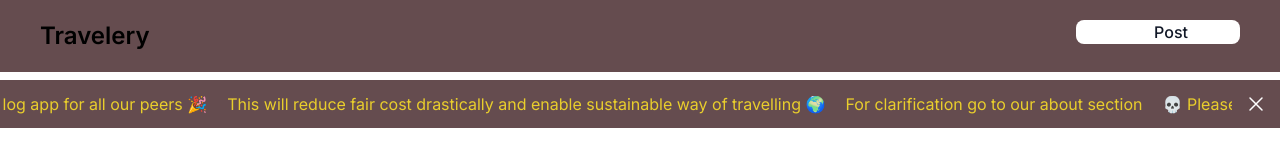
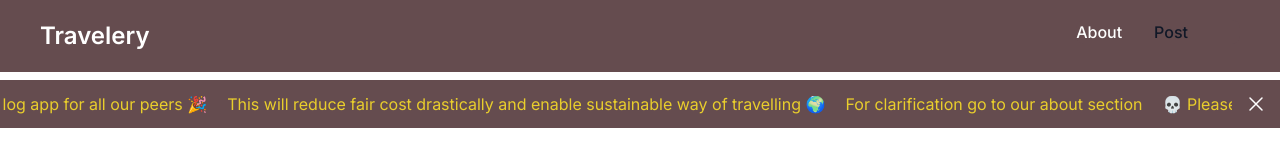
Before and after one commit to ManashAnand/Travelery, a Next.js app: page /login in a window 1280 px wide. Shown: the top 160 px of the page. Built offline with nearby package versions, Linux system fonts and the light colour scheme.

Commit message:
added some small changes

```diff
--- a/components/Navbar/Navbar.jsx
+++ b/components/Navbar/Navbar.jsx
@@ -23,18 +23,18 @@ const Navbar = () => {
   };
 
   return (
-    <nav className="bg-[#654C4F] border-gray-200 dark:bg-[#654C4F] flex justify-center items-center flex-col md:flex-row">
+    <nav className=" border-gray-200 bg-[#654C4F] flex justify-center items-center flex-col md:flex-row">
       <div className="flex py-5 justify-between items-center w-[90%]">
         <Link
           href={"/"}
-          className="self-center text-2xl md:ml-10 font-semibold whitespace-nowrap dark:text-white "
+          className="self-center text-2xl md:ml-10 font-semibold whitespace-nowrap text-white "
         >
           Travelery
         </Link>
         <button
           onClick={toggleNavbar}
           type="button"
-          className="inline-flex items-center p-2 w-10 h-10 justify-center text-sm text-gray-500 rounded-lg md:hidden hover:bg-gray-100 focus:outline-none focus:ring-2 focus:ring-gray-200 dark:text-gray-400 dark:hover:bg-[#654C4F] dark:focus:ring-gray-600"
+          className="inline-flex items-center p-2 w-10 h-10 justify-center text-sm  rounded-lg md:hidden focus:outline-none focus:ring-2  text-gray-400 hover:bg-[#654C4F] focus:ring-gray-600"
           aria-controls="navbar-default"
           aria-expanded={isNavbarOpen}
         >
@@ -62,11 +62,11 @@ const Navbar = () => {
         }`}
         id="navbar-default"
       >
-        <ul className="font-medium flex flex-col p-4 md:p-0 mt-4  rounded-lg bg-gray-50 md:flex-row md:space-x-8 rtl:space-x-reverse md:mt-0 md:border-0 md:bg-white dark:bg-[#654C4F] md:dark:bg-[#654C4F]  dark:border-gray-700 md:mr-10">
+        <ul className="font-medium flex flex-col p-4 md:p-0 mt-4  rounded-lg  md:flex-row md:space-x-8 rtl:space-x-reverse md:mt-0 md:border-0  bg-[#654C4F] md:bg-[#654C4F]  border-gray-700 md:mr-10">
           <li>
             <Link
               href="/About"
-              className="block py-2 px-3 text-white  rounded md:bg-transparent md:dark:hover:text-[#E9CE2C] dark:hover:bg-[#E9CE2C] md:p-0 dark:text-white md:dark:hover:bg-transparent"
+              className="block py-2 px-3 text-white  rounded md:bg-transparent md:hover:text-[#E9CE2C] hover:bg-[#E9CE2C] md:p-0 md:hover:bg-transparent"
               aria-current="page"
             >
               About
@@ -75,7 +75,7 @@ const Navbar = () => {
           {/* <li>
             <Link
               href="/map"
-              className="block py-2 px-3 text-gray-900 rounded hover:bg-gray-100 md:hover:bg-transparent md:border-0 md:hover:text-blue-700 md:p-0 dark:text-white md:dark:hover:text-[#E9CE2C] dark:hover:bg-[#E9CE2C] dark:hover:text-white md:dark:hover:bg-transparent"
+              className="block py-2 px-3 text-gray-900 rounded hover:bg-gray-100 md:hover:bg-transparent md:border-0 md:hover:text-blue-700 md:p-0 text-white md:hover:text-[#E9CE2C] hover:bg-[#E9CE2C] hover:text-white md:hover:bg-transparent"
             >
               Maps
             </Link>
@@ -83,7 +83,7 @@ const Navbar = () => {
           <li>
             <Link
               href="/Post"
-              className="block py-2 px-3 text-gray-900 rounded hover:bg-gray-100 md:hover:bg-transparent md:border-0 md:hover:text-blue-700 md:p-0 dark:text-white md:dark:hover:text-[#E9CE2C] dark:hover:bg-[#E9CE2C] dark:hover:text-white md:dark:hover:bg-transparent"
+              className="block py-2 px-3 text-gray-900 rounded  md:border-0  md:p-0  md:hover:text-[#E9CE2C] hover:bg-[#E9CE2C] hover:text-white md:hover:bg-transparent"
             >
               Post
             </Link>
@@ -91,7 +91,7 @@ const Navbar = () => {
           {/* <li>
             <Link
               href="/login"
-              className="block py-2 px-3 text-gray-900 rounded hover:bg-gray-100 md:hover:bg-transparent md:border-0 md:hover:text-blue-700 md:p-0 dark:text-white md:dark:hover:text-[#E9CE2C] dark:hover:bg-[#E9CE2C] dark:hover:text-white md:dark:hover:bg-transparent"
+              className="block py-2 px-3 text-gray-900 rounded hover:bg-gray-100 md:hover:bg-transparent md:border-0 md:hover:text-blue-700 md:p-0 text-white md:hover:text-[#E9CE2C] hover:bg-[#E9CE2C] hover:text-white md:hover:bg-transparent"
             >
               Login
             </Link>
@@ -107,10 +107,10 @@ const Navbar = () => {
                 onChange={handleCheckboxChange}
               />
               {/* <div
-                className={`w-11 h-6 bg-gray-200 rounded-full peer peer-focus:ring-4 peer-focus:ring-red-300 dark:peer-focus:ring-red-800 dark:bg-blue-700 ${
+                className={`w-11 h-6 bg-gray-200 rounded-full peer peer-focus:ring-4 peer-focus:ring-red-300 peer-focus:ring-red-800 bg-blue-700 ${
                   isChecked
-                    ? "peer-checked:after:translate-x-full rtl:peer-checked:after:-translate-x-full peer-checked:after:border-white after:content-[''] after:absolute after:top-0.5 after:start-[2px] after:bg-white after:border-gray-300 after:border after:rounded-full after:h-5 after:w-5 after:transition-all dark:border-gray-600 peer-checked:bg-red-600"
-                    : "peer-checked:after:translate-x-full rtl:peer-checked:after:-translate-x-full peer-checked:after:border-white after:content-[''] after:absolute after:top-0.5 after:start-[2px] after:bg-white after:border-gray-300 after:border after:rounded-full after:h-5 after:w-5 after:transition-all dark:border-gray-600 peer-checked:bg-blue-600"
+                    ? "peer-checked:after:translate-x-full rtl:peer-checked:after:-translate-x-full peer-checked:after:border-white after:content-[''] after:absolute after:top-0.5 after:start-[2px] after:bg-white after:border-gray-300 after:border after:rounded-full after:h-5 after:w-5 after:transition-all border-gray-600 peer-checked:bg-red-600"
+                    : "peer-checked:after:translate-x-full rtl:peer-checked:after:-translate-x-full peer-checked:after:border-white after:content-[''] after:absolute after:top-0.5 after:start-[2px] after:bg-white after:border-gray-300 after:border after:rounded-full after:h-5 after:w-5 after:transition-all border-gray-600 peer-checked:bg-blue-600"
                 }`}
               ></div> */}
             </label>
```
